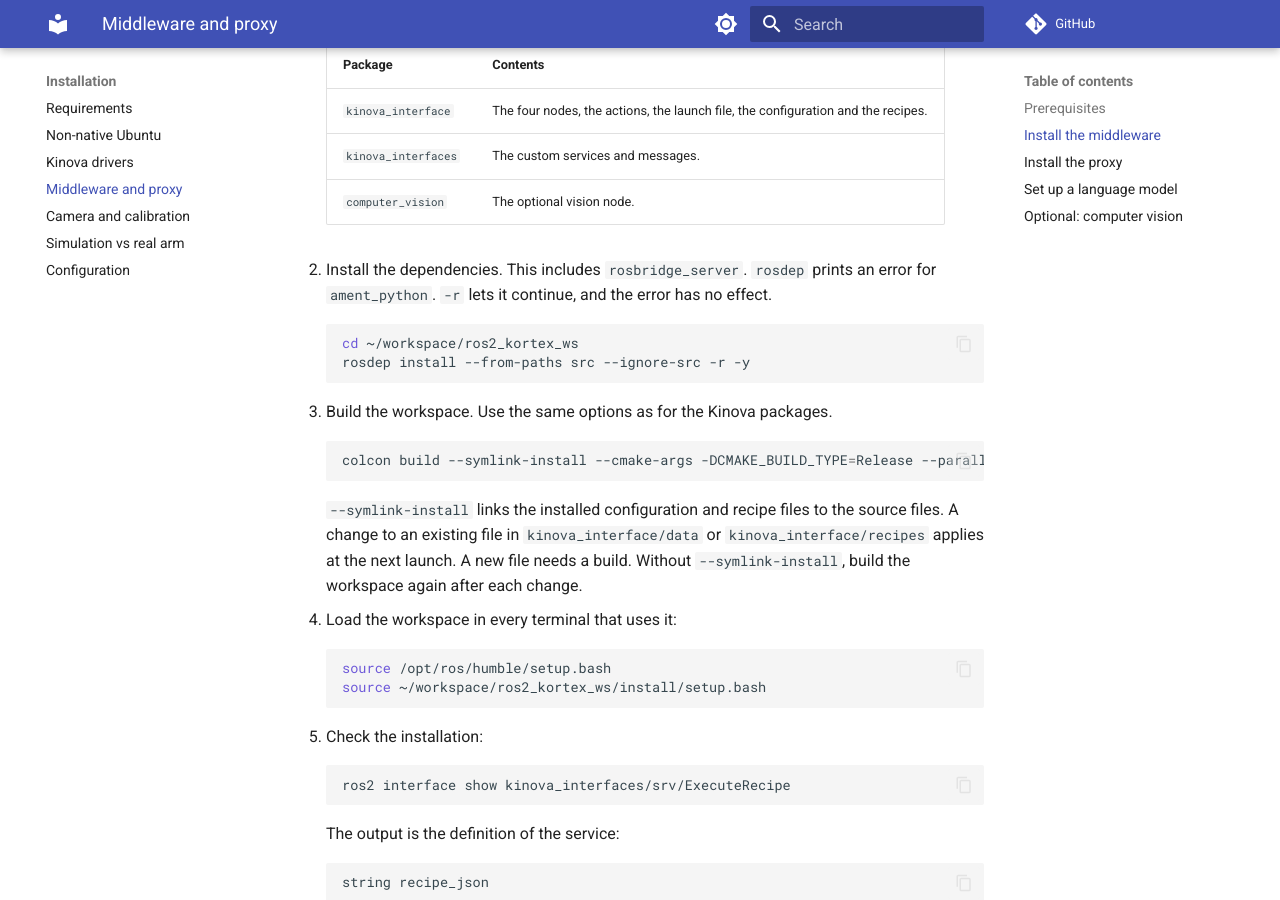
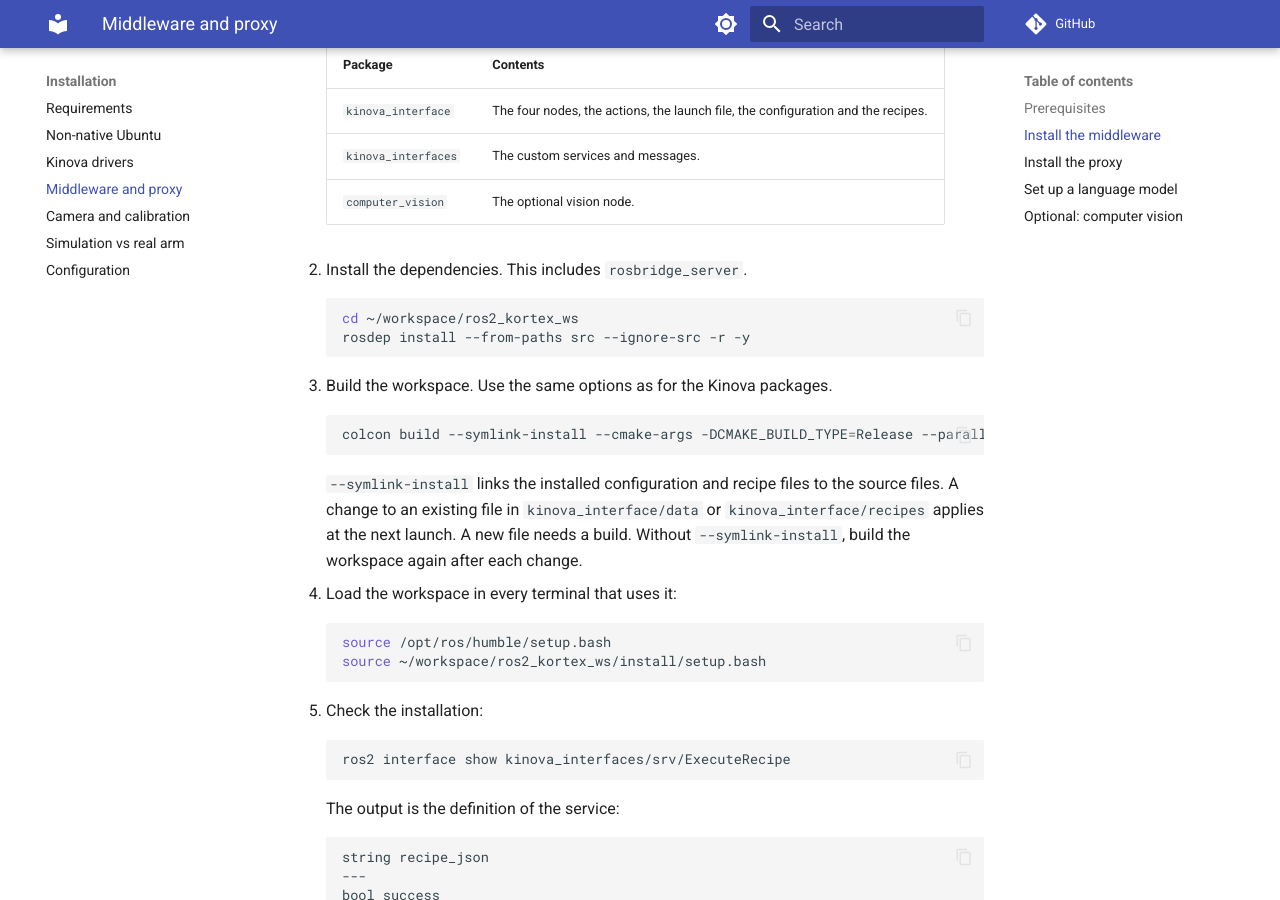
Before and after one commit to Jeremy-Allan/ROS2-middleware, an MkDocs documentation site: the page built from docs/installation/middleware-and-proxy.md, in a window 1280 px wide and 900 px high, scrolled down 644 px. Built offline with MkDocs 1.6.1 and Material for MkDocs 9.7.7, drawn with Linux system fonts in a browser that asks for light colours; comment, search, counter and statistics services are not loaded.

Commit message:
fix: drop the ament_python buildtool_depend, it is a build type, not a package

````diff
--- a/docs/installation/middleware-and-proxy.md
+++ b/docs/installation/middleware-and-proxy.md
@@ -24,7 +24,7 @@ This page installs the middleware in the ROS 2 workspace of the [Kinova drivers]
     | `kinova_interfaces` | The custom services and messages. |
     | `computer_vision` | The optional vision node. |
 
-2. Install the dependencies. This includes `rosbridge_server`. `rosdep` prints an error for `ament_python`. `-r` lets it continue, and the error has no effect.
+2. Install the dependencies. This includes `rosbridge_server`.
 
     ```bash
     cd ~/workspace/ros2_kortex_ws
````
Also changed, not shown: docs/user-guide/troubleshooting.md (+0 -1 lines), 2 other files.
